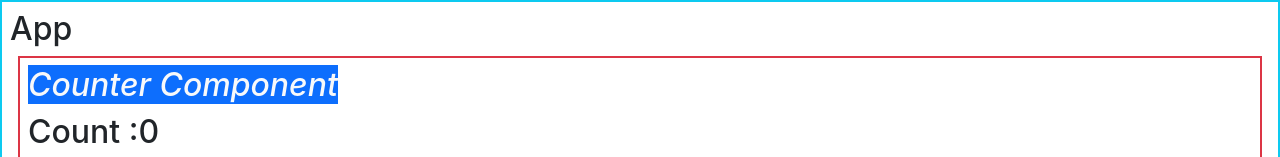
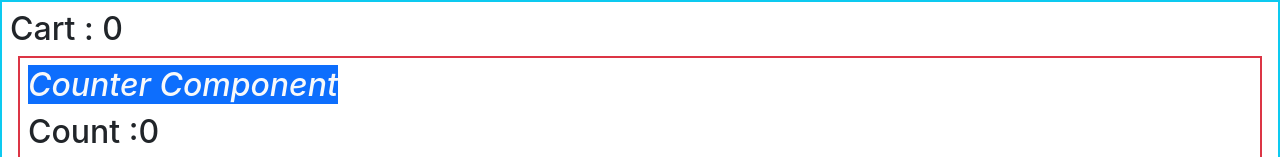
Before and after one commit to sivanaidupattapu/React-redux, a React (Create React App) app: page / in a window 1280 px wide. Shown: the top 157 px of the page. Built offline with nearby package versions, Linux system fonts and the light colour scheme; no server answers.

Commit message:
React Redux

```diff
--- a/src/App.js
+++ b/src/App.js
@@ -3,11 +3,11 @@ import './App.css';
 import Counter from './counter';
 import Todo from './store/todolist';
 import Product from './product';
-
-function App() {
+import { connect } from 'react-redux';
+function App(props) {
   return (
     <div className="border border-2 border-info p-2">
-      <h2>App</h2>
+      <h2>Cart : {props.productReducer.cart.length}</h2>
     <Counter></Counter>
     <Todo></Todo>
     <Product></Product>
@@ -15,4 +15,4 @@ function App() {
   );
 }
 
-export default App;
+export default connect(store=>store)(App);
--- a/src/product.reducer.js
+++ b/src/product.reducer.js
@@ -1,6 +1,9 @@
-function productReducer(state,action){
+const intialstate = {
+    cart:[]
+}
+function productReducer(state=intialstate,action){
     if(action.type==='addtocart'){
-        return {...state,item:[...state.item,action.payload]}
+        return {...state,cart:[...state.cart,action.payload]}
     }
     return state
 }
--- a/src/store/reducer.js
+++ b/src/store/reducer.js
@@ -1,5 +1,6 @@
 import { combineReducers } from "redux";
 import counterreducer from "./counter-reducer";
 import todoreducer from "./todo-reducer";
-const reducer = combineReducers({ counterreducer, todoreducer })
+import productReducer from "../product.reducer";
+const reducer = combineReducers({ counterreducer, todoreducer,productReducer })
 export default reducer
```
